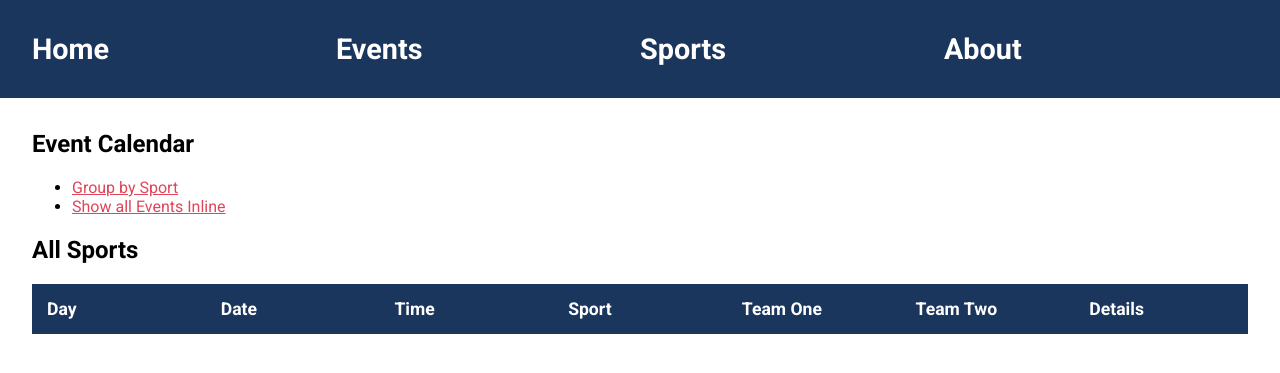
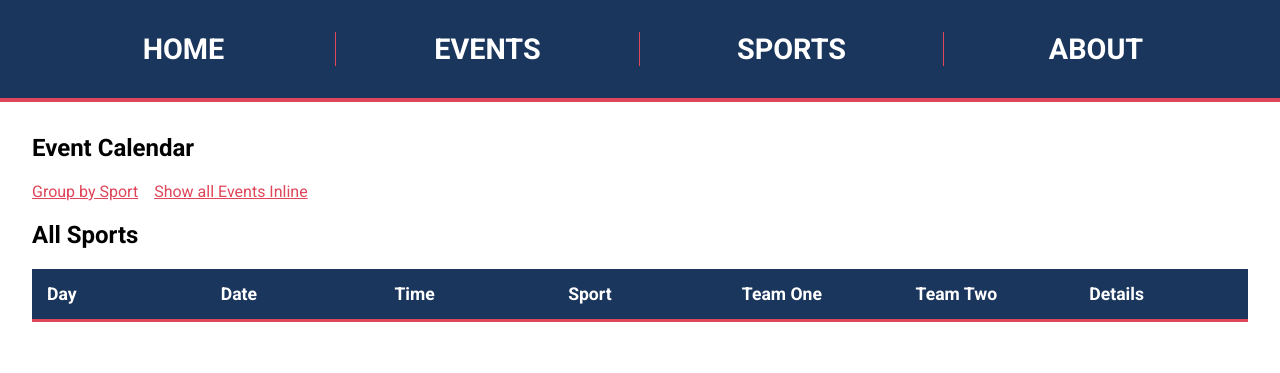
Before and after one commit to Greg808/sportradar, a PHP site: page / in a window 1280 px wide. Shown: the top 373 px of the page. Run offline with PHP 8.4, Linux system fonts and the light colour scheme; data that the repository does not hold is empty.

Commit message:
added more styling

```diff
--- a/assets/css/main.css
+++ b/assets/css/main.css
@@ -11,6 +11,10 @@ h1 {
 }
 
 /* Main nav styles*/
+.main-nav {
+    border-bottom: 0.3rem solid #DF465A;
+}
+
 .main-nav > ul {
     list-style: none;
     padding: 2rem;
@@ -20,6 +24,15 @@ h1 {
     grid-auto-rows: auto;
     align-items: center;
     background-color: #1b365d;
+    text-align: center;
+}
+
+.main-nav > ul > li {
+    border-right: 0.1rem solid #DF465A;
+}
+
+.main-nav > ul > li:last-child {
+    border-right: none;
 }
 
 .main-nav > ul > li > a {
@@ -27,6 +40,7 @@ h1 {
     font-weight: 700;
     font-size: 1.8rem;
     text-decoration: none;
+    text-transform: uppercase;
 }
 
 .main-nav > ul > li > a:hover {
@@ -66,6 +80,7 @@ h1 {
     font-weight: 700;
     font-size: 1.1rem;
     color: white;
+    border-bottom: 0.2rem solid #DF465A;
 }
 
 .events-table a {
@@ -79,3 +94,17 @@ h1 {
 .events-table tr:nth-child(even) td {
     background: #f0f0f0;
 }
+
+/* grouping-options*/
+
+.grouping-options > ul {
+    display: flex;
+    list-style: none;
+    text-align: left;
+    padding-left: 0;
+    width: auto;
+}
+
+.grouping-options > ul > li {
+    padding-right: 1rem;
+}
```
